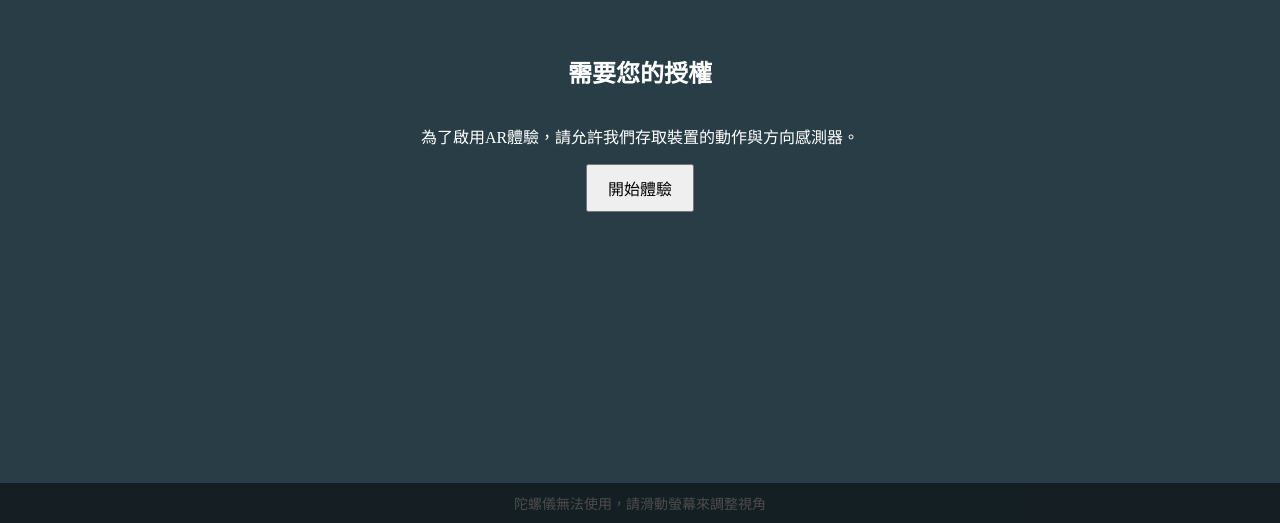
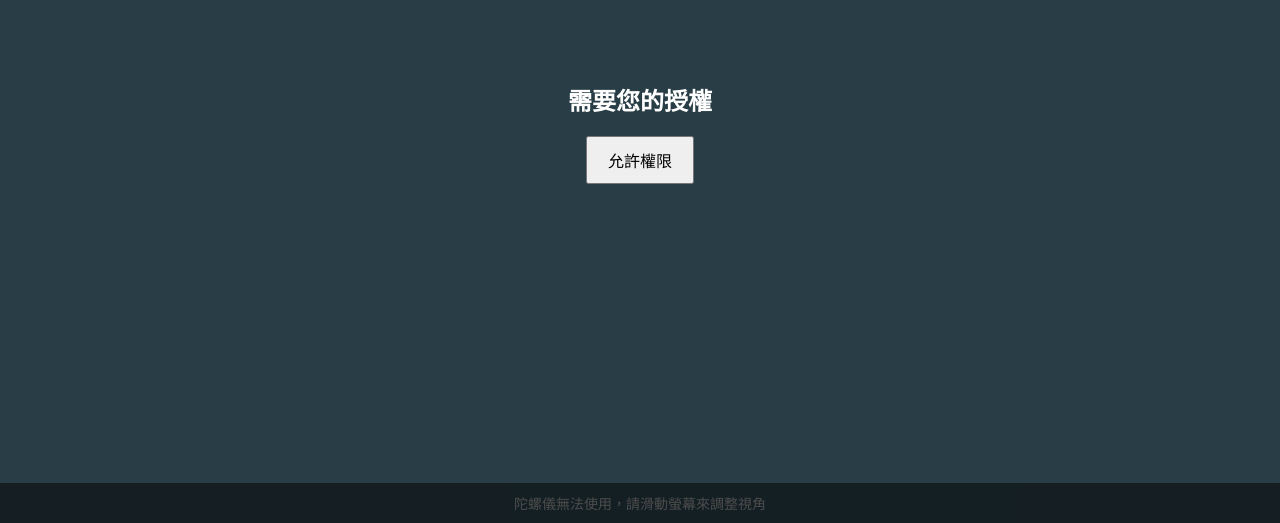
Before and after one commit to t112360140/NTUT-3D-MAP, a plain HTML site: page index.html in a window 1280 px wide. Shown: the part 277-800 px from the top of the page. Drawn offline with Linux system fonts and the light colour scheme; no server answers.

Commit message:
Update index.html

```diff
--- a/index.html
+++ b/index.html
@@ -49,8 +49,7 @@
 
     <div id="permission-overlay">
         <h2>需要您的授權</h2>
-        <p>為了啟用AR體驗，請允許我們存取裝置的動作與方向感測器。</p>
-        <button id="permission-btn">開始體驗</button>
+        <button id="permission-btn">允許權限</button>
     </div>
 
     <script src="./js/main.js"></script>
```
